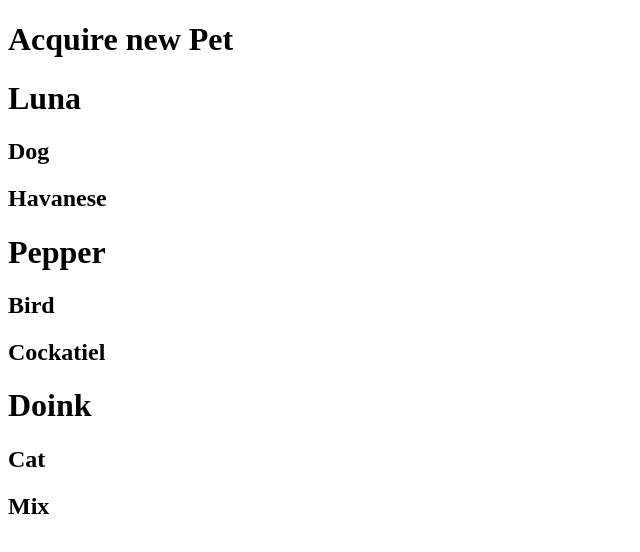
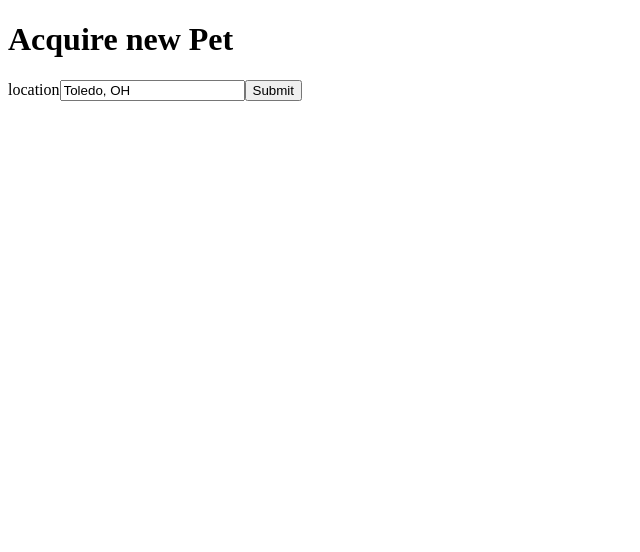
Before and after one commit to eaitbrahim/react-course-jan-2022, a React (Vite) app in the folder acquire-new-pet/: page / in a window 1280 px wide. Shown: the top 552 px of the page, without its empty margins (0-640 px from the left). Built offline with nearby package versions, Linux system fonts and the light colour scheme.

Commit message:
feat(hooks): create search component with useState hook

```diff
--- a/acquire-new-pet/src/App.js
+++ b/acquire-new-pet/src/App.js
@@ -1,13 +1,11 @@
 import { render } from "react-dom";
-import Pet from "./Pet";
+import Search from "./Search";
 
 const App = () => {
   return (
     <div>
       <h1>Acquire new Pet</h1>
-      <Pet name="Luna" animal="Dog" breed="Havanese" />
-      <Pet name="Pepper" animal="Bird" breed="Cockatiel" />
-      <Pet name="Doink" animal="Cat" breed="Mix" />
+      <Search />
     </div>
   );
 };
--- /dev/null
+++ b/acquire-new-pet/src/Search.js
@@ -0,0 +1,25 @@
+import { useState } from "react";
+
+const Search = () => {
+  const [location, setLocation] = useState("Toledo, OH");
+  console.log("Location: ", location);
+
+  return (
+    <div>
+      <form>
+        <label htmlFor="location">
+          location
+          <input
+            id="location"
+            value={location}
+            placeholder="Location"
+            onChange={(e) => setLocation(e.target.value)}
+          />
+        </label>
+        <button>Submit</button>
+      </form>
+    </div>
+  );
+};
+
+export default Search;
```
Also changed, not shown: acquire-new-pet/.eslintrc.json, 1 other file (tests, documents, lock files or other folders).
